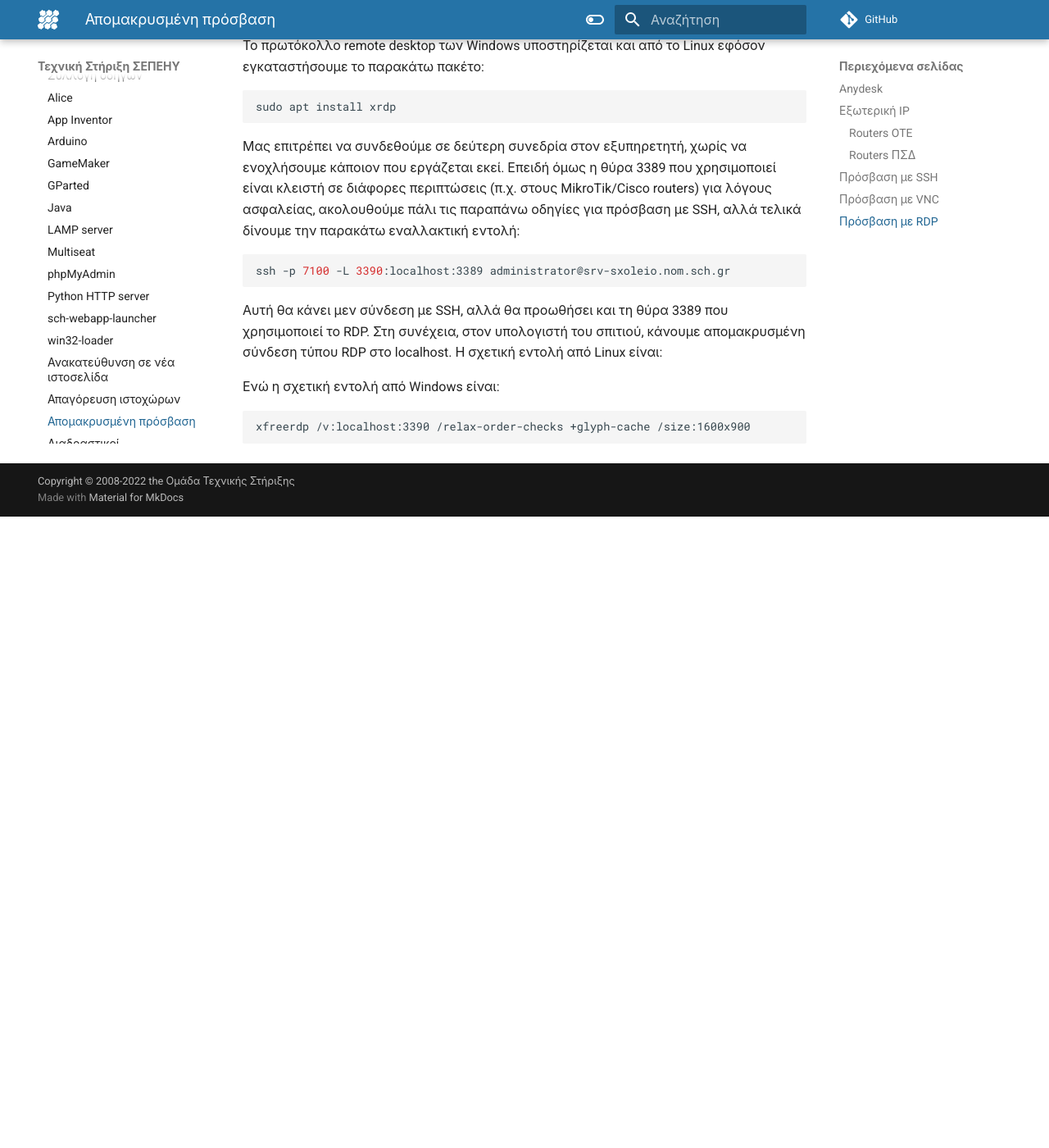
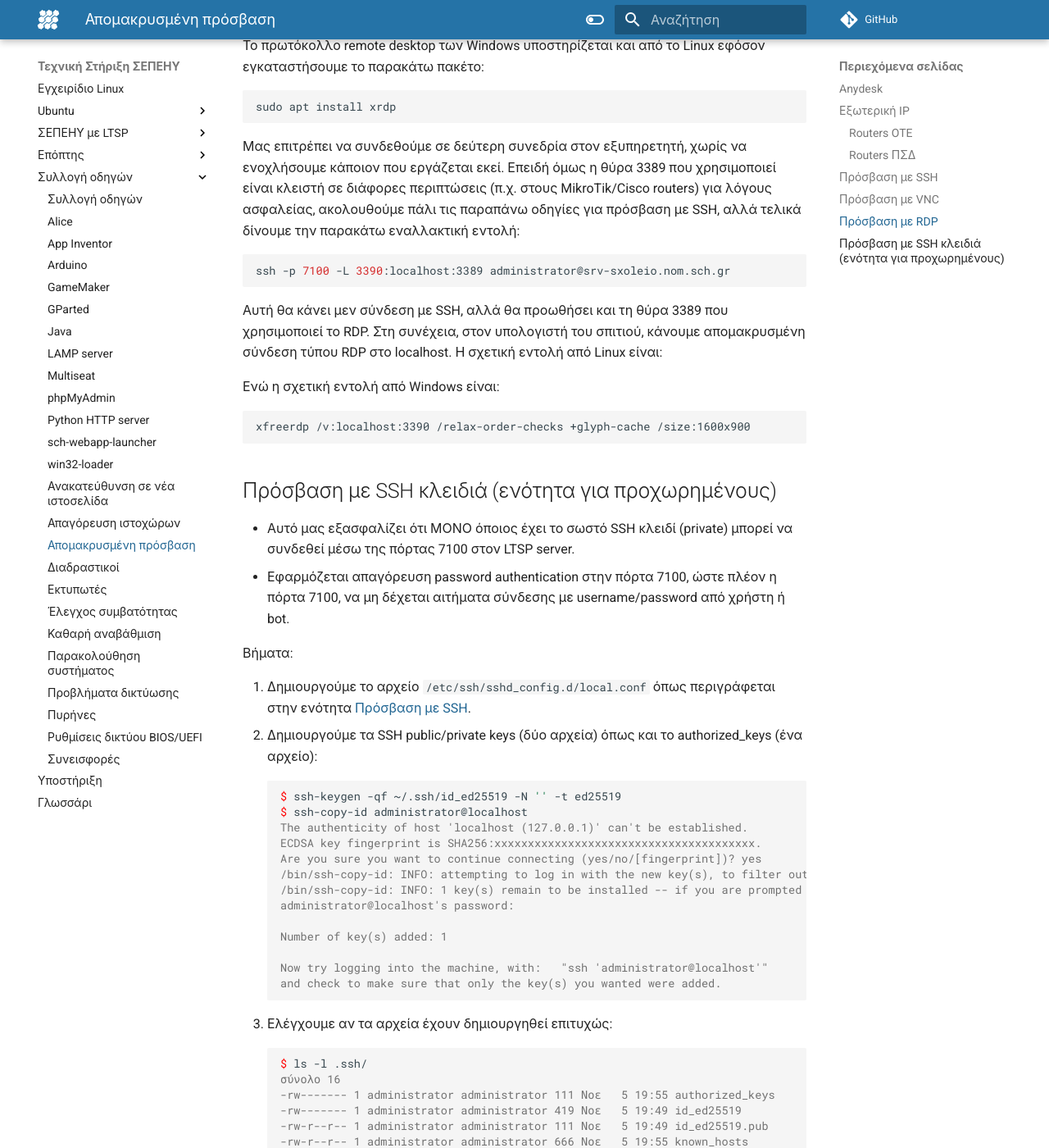
Before and after one commit to siahos/el.ltsp.org, an MkDocs documentation site: the page built from docs/guides/remote-access/index.md, in a window 1280 px wide and 1400 px high, scrolled down 2115 px. Shown: the whole window at 82% size. Built offline with MkDocs 1.6.1 and Material for MkDocs 9.7.7, drawn with Linux system fonts in a browser that asks for light colours; comment, search, counter and statistics services are not loaded; before the commit the page ends 2745 px from its top, so only the background shows below that; some of the changed text lies outside the part shown.

Commit message:
update remote-access

````diff
--- a/docs/guides/remote-access/index.md
+++ b/docs/guides/remote-access/index.md
@@ -115,3 +115,61 @@ ssh -p 7100 -L 3390:localhost:3389 administrator@srv-sxoleio.nom.sch.gr
 ```shell
 xfreerdp /v:localhost:3390 /relax-order-checks +glyph-cache /size:1600x900
 ```
+
+## Πρόσβαση με SSH κλειδιά (ενότητα για προχωρημένους) {:#ssh-keys}
+
+-   Αυτό μας εξασφαλίζει ότι ΜΟΝΟ όποιος έχει το σωστό SSH κλειδί (private)
+    μπορεί να συνδεθεί μέσω της πόρτας 7100 στον LTSP server.
+-   Εφαρμόζεται απαγόρευση password authentication στην πόρτα 7100, ώστε πλέον
+    η πόρτα 7100, να μη δέχεται αιτήματα σύνδεσης με username/password από
+    χρήστη ή bot.
+
+Βήματα:
+
+1.  Δημιουργούμε το αρχείο `/etc/ssh/sshd_config.d/local.conf` όπως
+    περιγράφεται στην ενότητα [Πρόσβαση με SSH](#πρόσβαση-με-ssh).
+
+2.  Δημιουργούμε τα SSH public/private keys (δύο αρχεία) όπως και το
+    authorized_keys (ένα αρχείο):
+    ```shell-session
+    $ ssh-keygen -qf ~/.ssh/id_ed25519 -N '' -t ed25519
+    $ ssh-copy-id administrator@localhost
+    The authenticity of host 'localhost (127.0.0.1)' can't be established.
+    ECDSA key fingerprint is SHA256:xxxxxxxxxxxxxxxxxxxxxxxxxxxxxxxxxxxxxxx.
+    Are you sure you want to continue connecting (yes/no/[fingerprint])? yes
+    /bin/ssh-copy-id: INFO: attempting to log in with the new key(s), to filter out any that are already installed
+    /bin/ssh-copy-id: INFO: 1 key(s) remain to be installed -- if you are prompted now it is to install the new keys
+    administrator@localhost's password:
+
+    Number of key(s) added: 1
+
+    Now try logging into the machine, with:   "ssh 'administrator@localhost'"
+    and check to make sure that only the key(s) you wanted were added.
+    ```
+3.  Ελέγχουμε αν τα αρχεία έχουν δημιουργηθεί επιτυχώς:
+    ```shell-session
+    $ ls -l .ssh/
+    σύνολο 16
+    -rw------- 1 administrator administrator 111 Νοε   5 19:55 authorized_keys
+    -rw------- 1 administrator administrator 419 Νοε   5 19:49 id_ed25519
+    -rw-r--r-- 1 administrator administrator 111 Νοε   5 19:49 id_ed25519.pub
+    -rw-r--r-- 1 administrator administrator 666 Νοε   5 19:55 known_hosts
+    ```
+4.  Στο τέλος του αρχείου `/etc/ssh/sshd_config`:
+    ```shell
+    sudo xdg-open /etc/ssh/sshd_config
+    ```
+    προσθέτουμε τις ακόλουθες γραμμές:
+    ```text
+    Match LocalPort 7100
+    PasswordAuthentication no
+    ```
+5.  Για να εφαρμοστούν οι αλλαγές:
+    ```shell
+    sudo systemctl restart ssh
+    ```
+6.  Αντιγράφουμε το `id_ed25519` (private key), από τον φάκελο `.ssh` του LTSP
+    server, στον αντίστοιχο `.ssh` των windows/ubuntu, του προσωπικού μας
+    υπολογιστή.
+7.  Από τον προσωπικό μας υπολογιστή, συνδεόμαστε στον LTSP server μέσω
+    [SSH](#πρόσβαση-με-ssh)/[VNC](#πρόσβαση-με-vnc)/[RDP](#πρόσβαση-με-rdp).
````
